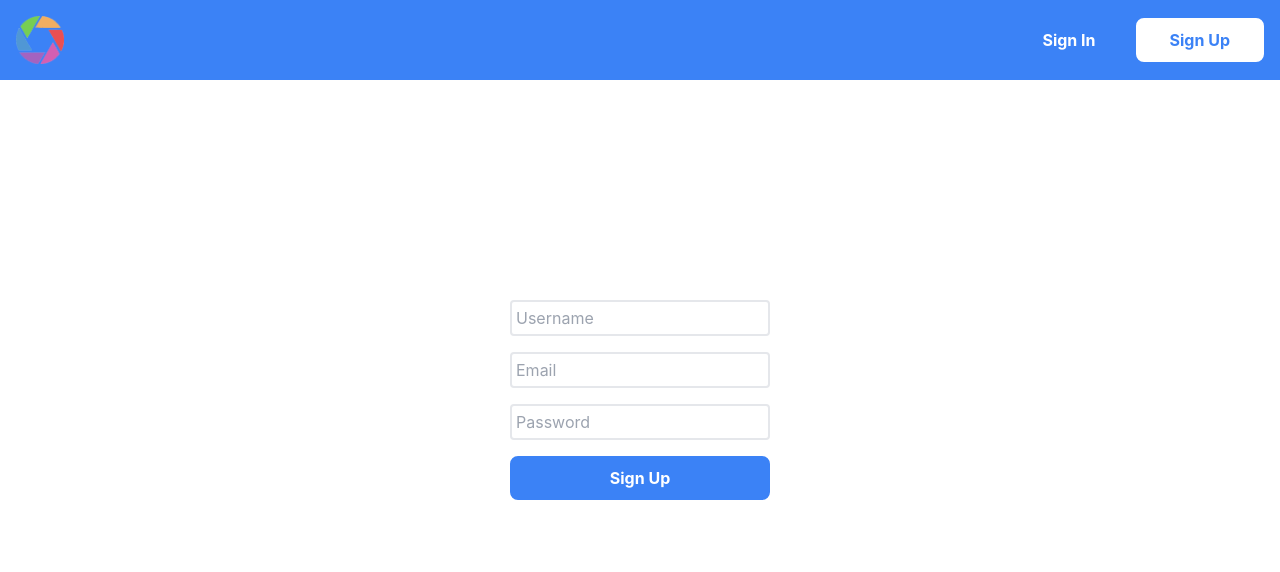
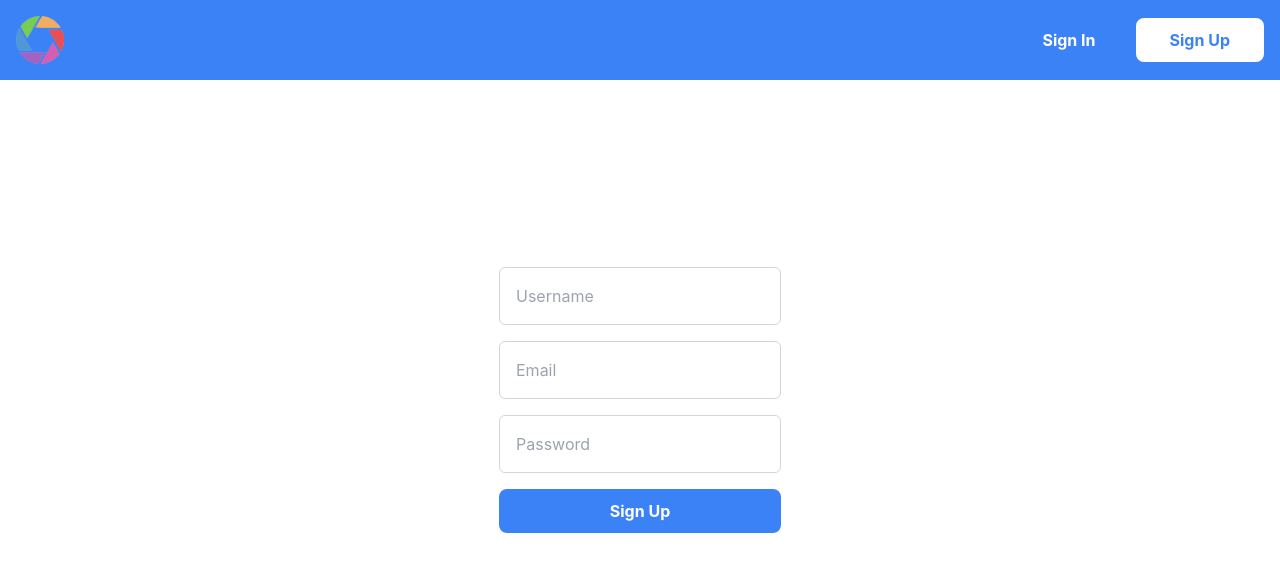
Before and after one commit to jackhr/new-photo-filter-frontend, a React (Vite) app: page /sign-up in a window 1280 px wide. Shown: the top 572 px of the page. Built offline with nearby package versions, Linux system fonts and the light colour scheme.

Commit message:
Add Input component and update SignInForm and SignUpForm

```diff
--- /dev/null
+++ b/src/components/Input/Input.css
@@ -0,0 +1,13 @@
+.input-container span {
+    left   : calc(1rem - 3px);
+    opacity: 0;
+}
+
+.input-container input:focus+span,
+.input-container input.has-value+span {
+    opacity: 1;
+}
+
+.input-container input:focus::placeholder {
+    opacity: 0;
+}
--- /dev/null
+++ b/src/components/Input/Input.tsx
@@ -0,0 +1,30 @@
+import { FormEvent } from 'react';
+import './Input.css';
+
+interface InputProps {
+    type?: string;
+    placeholder?: string;
+    className?: string;
+    title?: string;
+    name?: string;
+}
+
+export default function Input({
+    type="text",
+    placeholder="",
+    className="border border-gray-300 p-4 rounded-md",
+    name = "",
+    title,
+}: InputProps) {
+    const handleInput = (e: FormEvent<HTMLInputElement>) => {
+        const input = e.target as HTMLInputElement;
+        const func = input.value.length ? "add" : "remove";
+        input.classList[func]("has-value");
+    }
+    return (
+        <div className="input-container relative">
+            <input type={type} placeholder={placeholder} className={className} onInput={e => handleInput(e)} name={name}/>
+            <span className="absolute text-gray-400 bg-white left-4 flex items-center justify-center h-6 p-1 -top-3">{title ? title : placeholder}</span>
+        </div>
+    )
+}
--- a/src/components/SignInForm/SignInForm.tsx
+++ b/src/components/SignInForm/SignInForm.tsx
@@ -1,8 +1,9 @@
 import swal from "sweetalert";
+import Input from "../Input/Input";
 import { User } from "../../types";
+import { FormEvent, useContext } from "react";
 import { Form, useNavigate } from "react-router-dom";
 import { UserContext } from "../../contexts/userContext";
-import { FormEvent, useContext } from "react";
 import * as UsersService from "../../utilities/users-service";
 
 export default function SignInForm() {
@@ -30,13 +31,11 @@ export default function SignInForm() {
         }
     }
 
-    const inputClass = "border-solid border-2 border-grey p-1 rounded";
-
     return (
         <div className="border-solid border-grey m-8 p-6">
             <Form className="flex flex-col items-center gap-4" method="post" onSubmit={e => handleSignIn(e)}>
-                <input className={inputClass} type="email" name="email" placeholder="Email" />
-                <input className={inputClass} type="password" name="password" placeholder="Password"/>
+                <Input type="email" placeholder="Email" name="email" />
+                <Input type="password" placeholder="Password" name="password" />
                 <button className="bg-blue-500 rounded-lg px-8 py-2 text-white font-bold transition-all hover:bg-transparent hover:text-blue-500 border-2 border-solid border-blue-500 active:bg-white active:text-white w-full" type="submit">Sign In</button>
             </Form>
         </div>
--- a/src/components/SignUpForm/SignUpForm.tsx
+++ b/src/components/SignUpForm/SignUpForm.tsx
@@ -1,9 +1,10 @@
+import swal from "sweetalert";
+import Input from "../Input/Input";
+import { User } from "../../types";
 import { FormEvent, useContext } from "react";
 import { Form, useNavigate } from "react-router-dom";
+import { UserContext } from "../../contexts/userContext";
 import * as UsersService from "../../utilities/users-service";
-import { UserContext } from "../../contexts/userContext";
-import { User } from "../../types";
-import swal from "sweetalert";
 
 export default function SignUpForm() {
     const { setUser } = useContext(UserContext);
@@ -13,7 +14,7 @@ export default function SignUpForm() {
         const form = e.target as HTMLFormElement;
         const formData = new FormData(form);
         const data = {
-            name: formData.get("username") as string,
+            name: formData.get("name") as string,
             email: formData.get("email") as string,
             password: formData.get("password") as string,
         };
@@ -30,13 +31,11 @@ export default function SignUpForm() {
         }
     }
 
-    const inputClass = "border-solid border-2 border-grey p-1 rounded";
-
     return (
         <Form className="flex flex-col items-center gap-4" method="post" onSubmit={e => handleSignUp(e)}>
-            <input className={inputClass} type="text" name="username" placeholder="Username" />
-            <input className={inputClass} type="email" name="email" placeholder="Email"/>
-            <input className={inputClass} type="password" name="password" placeholder="Password"/>
+            <Input type="text" placeholder="Username" name="name" />
+            <Input type="email" placeholder="Email" name="email" />
+            <Input type="password" placeholder="Password" name="password" />
             <button className="bg-blue-500 rounded-lg px-8 py-2 text-white font-bold transition-all hover:bg-transparent hover:text-blue-500 border-2 border-solid border-blue-500 active:bg-white active:text-white w-full" type="submit">Sign Up</button>
         </Form>
     );
```
